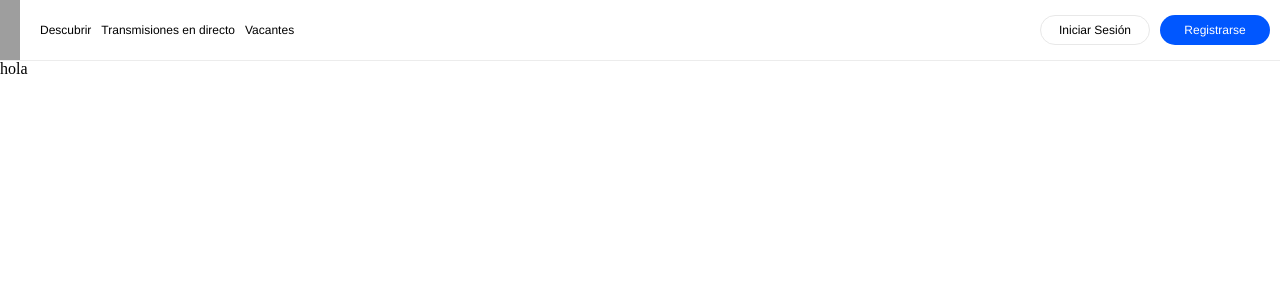
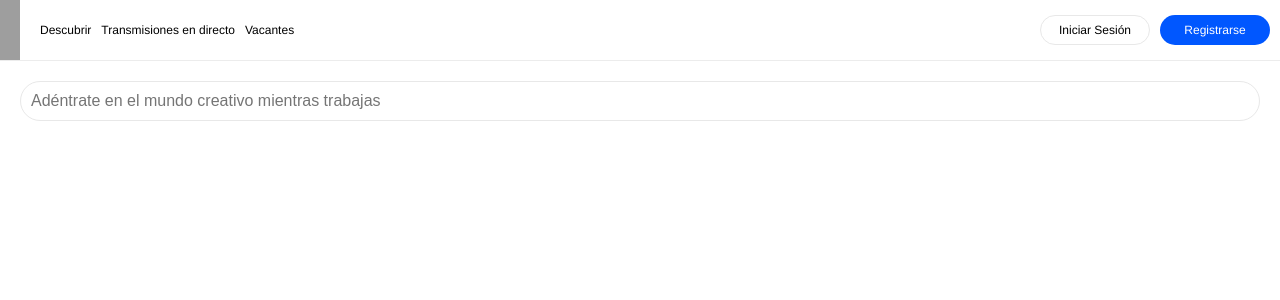
Before and after one commit to Isynopoulos1/react_challenge6, a React (Create React App) app: page / in a window 1280 px wide. Shown: the top 300 px of the page. Built offline with nearby package versions, Linux system fonts and the light colour scheme; grey boxes are pictures that could not be loaded.

Commit message:
styling the search bar

```diff
--- a/src/components/elements/Input/Input.js
+++ b/src/components/elements/Input/Input.js
@@ -3,7 +3,12 @@ import React from "react";
 import { SearchBar } from "./Input.styles";
 
 const Input = () => {
-  return <SearchBar>hola</SearchBar>;
+  return (
+    <SearchBar
+      placeholder="Adéntrate en el mundo creativo mientras trabajas"
+      name="name"
+    />
+  );
 };
 
 export default Input;
--- a/src/components/elements/Input/Input.styles.js
+++ b/src/components/elements/Input/Input.styles.js
@@ -1,6 +1,12 @@
 import styled from "styled-components";
 
-export const SearchBar = styled.div`
+export const SearchBar = styled.input`
   display: flex;
+  align-items: center;
+  justify-content: center;
+  width: 100%;
   font-size: 16px;
+  border-radius: 30px;
+  border: 1px solid  #e8e8e8;
+  padding 10px;
 `;
--- a/src/components/layout/main/Main.styles.js
+++ b/src/components/layout/main/Main.styles.js
@@ -2,4 +2,9 @@ import styled from "styled-components";
 
 export const MainContainer = styled.div`
   display: flex;
+  justify-content: center;
+  align-items: center;
+  padding-top: 20px;
+  padding-right: 20px;
+  padding-left: 20px;
 `;
```
